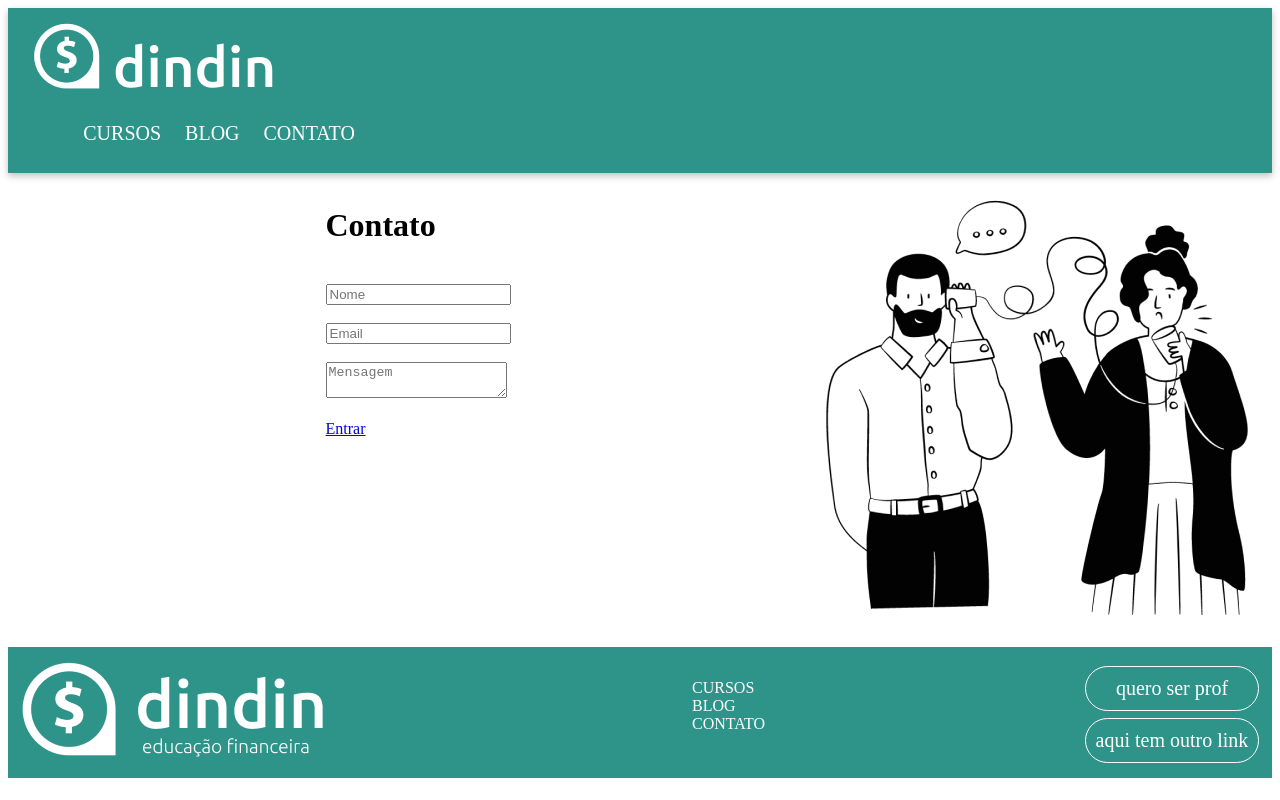
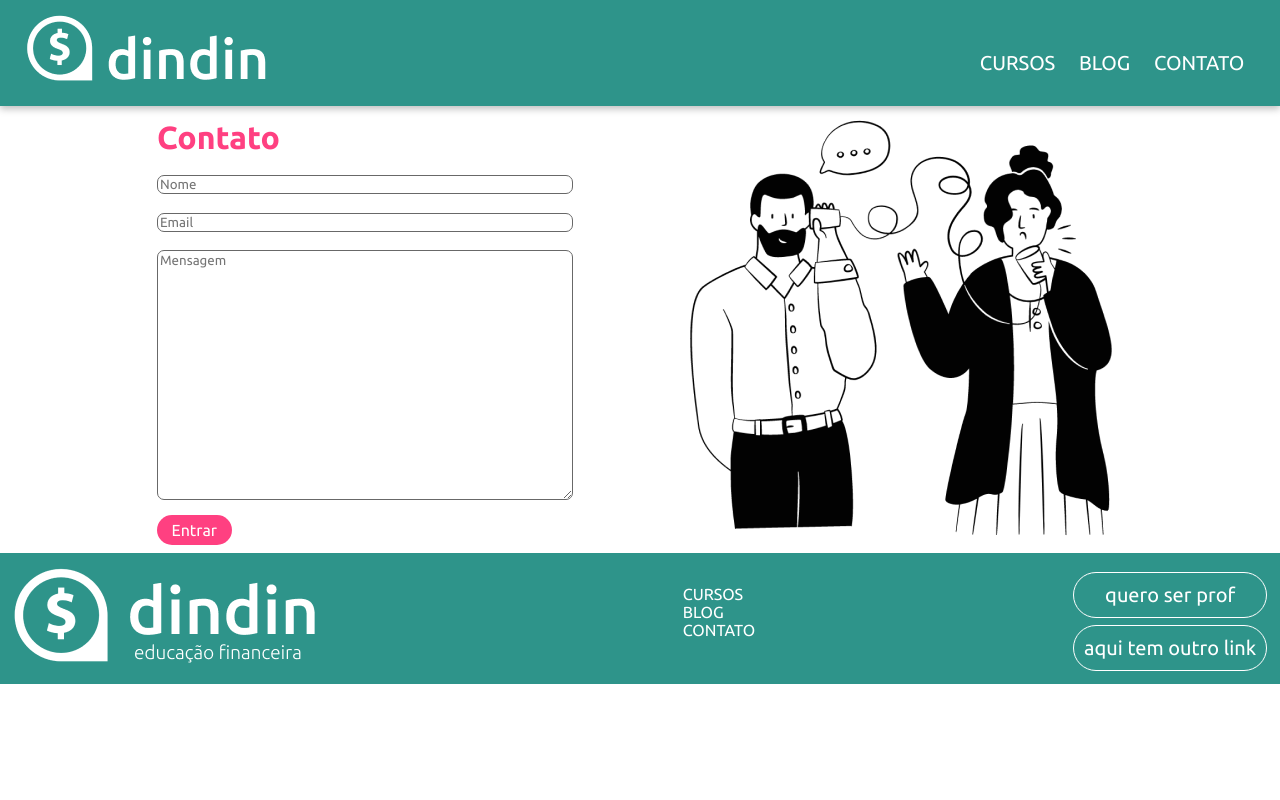
Before and after one commit to jhmoura/Desafio-01, a plain HTML site: page contato.html in a window 1280 px wide. Drawn offline with Linux system fonts and the light colour scheme.

Commit message:
Desafio-01 1.0

```diff
--- a/contato.html
+++ b/contato.html
@@ -11,6 +11,7 @@
     <header>
         <div class="container-logo">
             <img id="logo" src="./img/logo-header.png" alt="dindin-logo">
+        </div>
         <nav>
             <ul class="menu">
                 <li class="menu-item"><a class="menu-item-link" href="cursos.html">CURSOS</a></li>
@@ -18,10 +19,9 @@
                 <li class="menu-item"><a class="menu-item-link" href="contato.html">CONTATO</a></li>
             </ul>
         </nav>
-    </div>
     </header>
     <main>
-        <div class="form"></div>
+        <div class="form">
             <form action="#">
                 <h1>Contato</h1>
                 <br>
@@ -31,7 +31,7 @@
                 <a href="#">Entrar</a>
             </form>
             <div class="img">
-            <img src="./img/ilustra-contato.png" alt="">
+                <img src="./img/ilustra-contato.png" alt="">
             </div>
         </div>
     </main>
@@ -42,9 +42,9 @@
         <div class="navegador-rodape">
             <nav>
                 <ul class="menu-rodape">
-                    <li class="menu-item-rodape"><a class="menu-item-link" href="">CURSOS</a></li>
-                    <li class="menu-item-rodape"><a class="menu-item-link" href="">BLOG</a></li>
-                    <li class="menu-item-rodape"><a class="menu-item-link" href="">CONTATO</a></li>
+                    <li class="menu-item-rodape"><a class="menu-item-link" href="cursos.html">CURSOS</a></li>
+                    <li class="menu-item-rodape"><a class="menu-item-link" href="blog.html">BLOG</a></li>
+                    <li class="menu-item-rodape"><a class="menu-item-link" href="contato.html">CONTATO</a></li>
                 </ul>
             </nav>
         </div>
--- a/estilos/contato.css
+++ b/estilos/contato.css
@@ -1,3 +1,10 @@
+@import url('https://fonts.googleapis.com/css2?family=Ubuntu:ital,wght@0,300;0,400;0,500;0,700;1,300;1,400;1,500;1,700&display=swap');
+
+*{
+    margin: 0;
+    font-family: Ubuntu, Consolas, "Courier New";
+}
+
 header{
     background: #2E948A;
     padding: 1% 2%;
@@ -53,13 +60,30 @@ nav{
     font-size: 20px;
 }
 
-main {
-    margin: 0% 0%;
-    padding: 1%;
+.form{
     display: flex;
-    justify-content: space-between;
+    justify-content: space-around;
+    align-items: center;
 }
 
-.form{
-    margin: 0;
+h1{
+    color: #ff4081;
 }
+
+input, textarea{
+    width: 200%;
+    border: 1px solid #686868;
+    box-sizing: border-box;
+    border-radius: 7px;
+}
+textarea{
+    height: 250px;
+}
+
+.form a{
+    text-decoration: none;
+    color:#fff;
+    background-color: #ff4081;
+    border-radius: 50px;
+    padding: 3% 7%;
+}
```
Also changed, not shown: estilos/post.css (+9 -6 lines), post.html (+9 -4 lines).
